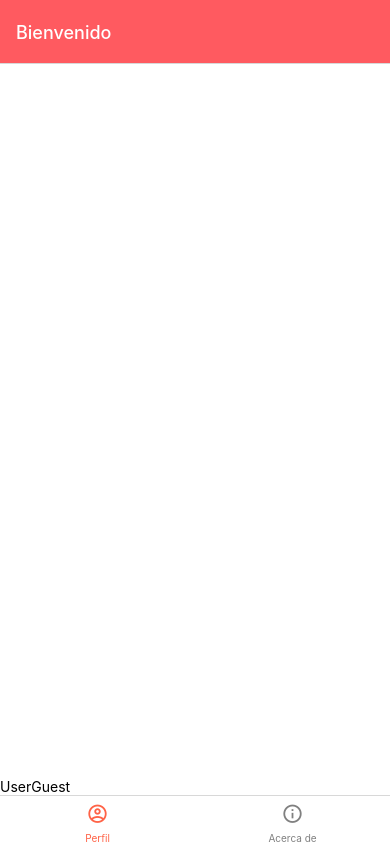
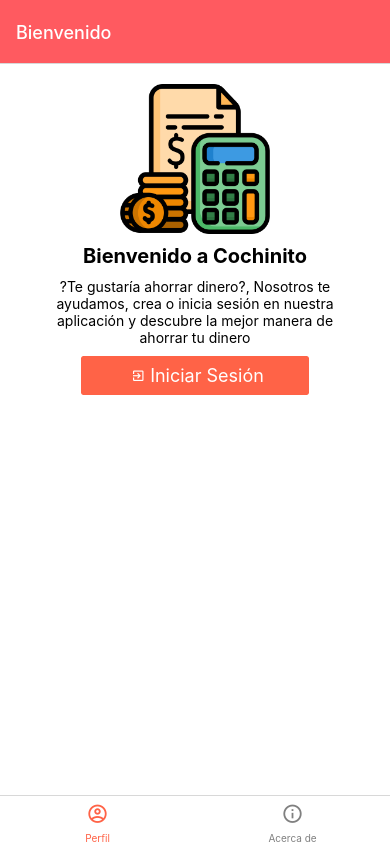
Before and after one commit to PabloSFlores/finanzasapp, a React Native app in the folder finanzas/: screen /userGuestStack in a window 390 px wide. Built offline with nearby package versions, Linux system fonts and the light colour scheme.

Commit message:
Segundo avance

```diff
--- a/finanzas/modules/profile/adapters/screens/UserGuest.js
+++ b/finanzas/modules/profile/adapters/screens/UserGuest.js
@@ -2,27 +2,77 @@ import { StyleSheet, Text, View, ScrollView } from 'react-native'
 import { Image, Button } from '@rneui/base'
 import React from 'react'
 
-export default function UserGuest() {
+export default function UserGuest(props) {
+    const {navigation} = props
     return (
         <View style={styles.container}>
             <ScrollView
-            style={styles.mx}
-            centerContent={true}
-            >
-
+                style={styles.mx}
+                centerContent={true}>
+                <Image
+                    source={require('../../../../assets/presupuesto.png')}
+                    resizeMode='contain'
+                    style={styles.img} />
+                <Text style={styles.title}>Bienvenido a Cochinito</Text>
+                <Text style={styles.description}>?Te gustaría ahorrar dinero?,
+                    Nosotros te ayudamos, crea o inicia sesión en nuestra aplicación y
+                    descubre la mejor manera de ahorrar tu dinero
+                </Text>
+                <View style={styles.viewBtnContainer}>
+                    <Button
+                        title='Iniciar Sesión'
+                        icon={{
+                            name: 'login-variant',
+                            type: 'material-community',
+                            size: '15',
+                            color: 'white'
+                        }}
+                        buttonStyle={styles.btn}
+                        containerStyle={styles.btnContainer}
+                        onPress={() => navigation.navigate('profileStack')}
+                    />
+                </View>
             </ScrollView>
-            <Text>UserGuest</Text>
         </View>
     )
 }
 
 const styles = StyleSheet.create({
-    container:{
+    container: {
         backgroundColor: '#fff',
-        height:'100%'
+        height: '100%',
+        flex: 1,
+        justifyContent: 'center',
+        alignItems: 'center'
     },
-    mx:{
-        marginLeft:32,
-        marginRight:32
-    }
+    mx: {
+        marginLeft: 32,
+        marginRight: 32
+    },
+    img: {
+        marginTop: 20,
+        width: '100%',
+        height: 150
+    },
+    title: {
+        fontWeight: 'bold',
+        fontSize:20,
+        textAlign: 'center',
+        margin: 10
+    },
+    description: {
+        textAlign: 'center',
+        marginBottom: 10
+    },
+    viewBtnContainer: {
+        flex: 1,
+        alignItems: 'center'
+    },
+    btn: {
+        backgroundColor: 'tomato',
+        color: '#fff'
+    },
+    btnContainer: {
+        width: '70%'
+    },
 })
```
